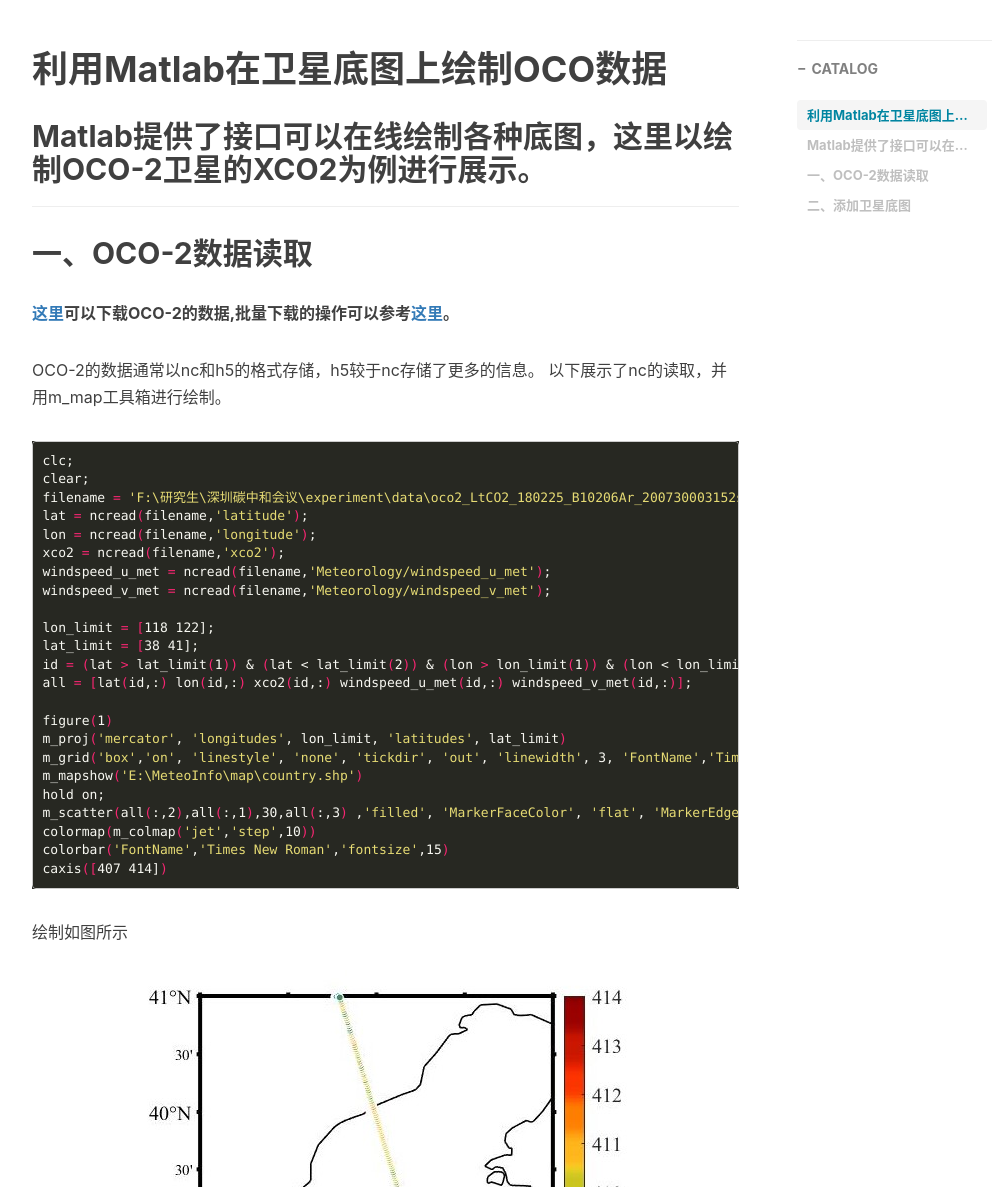
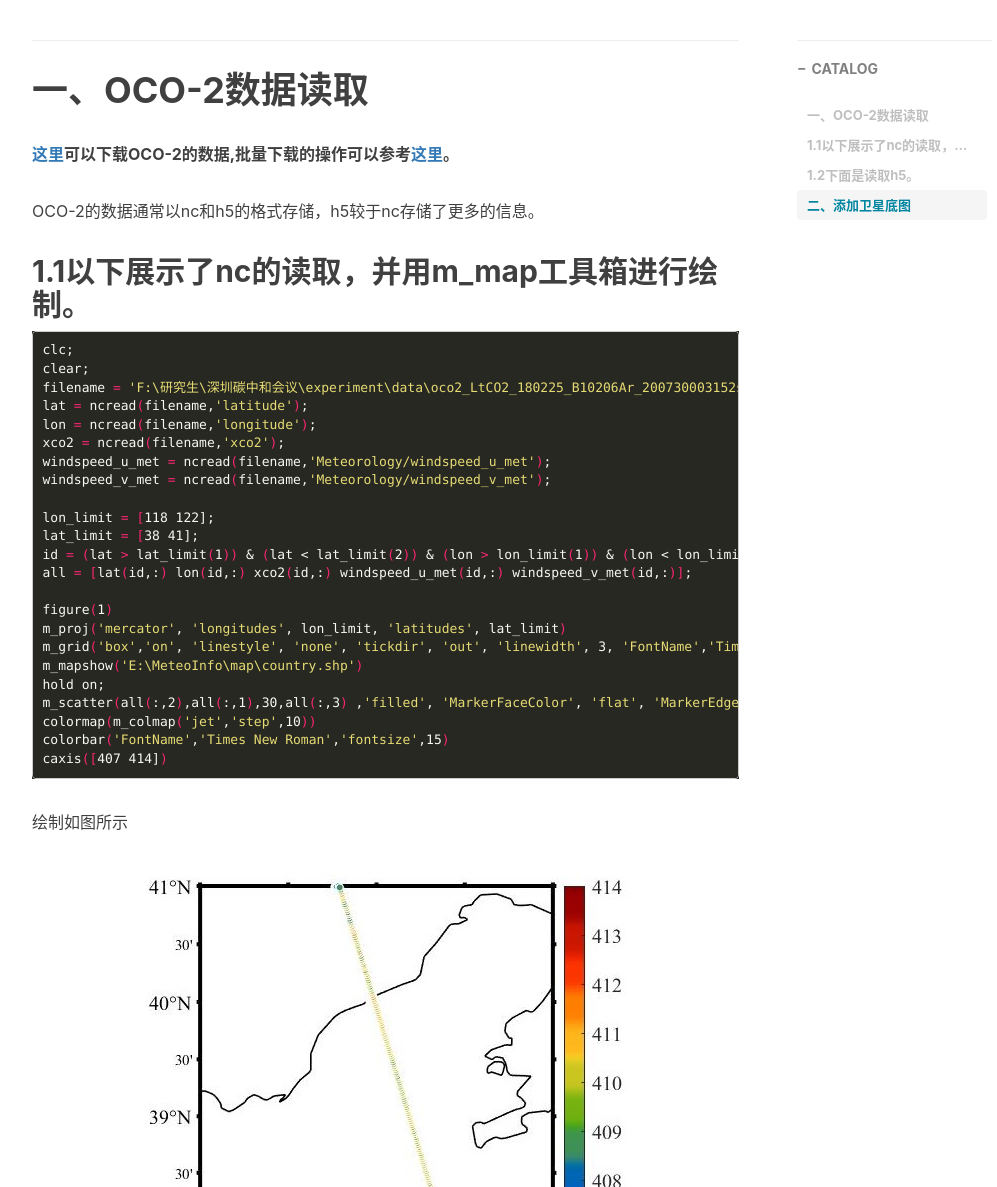
Before and after one commit to peisipand/peisipand.github.io, a Jekyll site: the page built from _posts/2021-04-13-利用Matlab在卫星底图上绘制OCO数据.md, in a window 1280 px wide and 1400 px high, scrolled down 412 px. Shown: the part 213-1400 px from the top of the window, without its empty margins (233-1230 px from the left). Built offline with Jekyll 4.4.1, drawn with Linux system fonts in a browser that asks for light colours; nearby versions of some CDN libraries; comment, search, counter and statistics services are not loaded; some of the changed text lies outside the part shown.

````diff
--- a/_posts/2021-04-13-利用Matlab在卫星底图上绘制OCO数据.md
+++ b/_posts/2021-04-13-利用Matlab在卫星底图上绘制OCO数据.md
@@ -12,19 +12,17 @@ tags:
 ---
 
 
-# 利用Matlab在卫星底图上绘制OCO数据
 
-Matlab提供了接口可以在线绘制各种底图，这里以绘制OCO-2卫星的XCO2为例进行展示。
---
+
 
 
 ---
 
-## 一、OCO-2数据读取
+# 一、OCO-2数据读取
 **[这里](https://disc.gsfc.nasa.gov/datasets/OCO2_L2_Diagnostic_10r/summary?keywords=OCO2)可以下载OCO-2的数据,批量下载的操作可以参考[这里](https://blog.csdn.net/peisipand/article/details/108224156?spm=1001.2014.3001.5501)。**
 
 OCO-2的数据通常以nc和h5的格式存储，h5较于nc存储了更多的信息。
-以下展示了nc的读取，并用m_map工具箱进行绘制。
+## 1.1以下展示了nc的读取，并用m_map工具箱进行绘制。
 ```bash
 clc;
 clear;
@@ -53,7 +51,7 @@ caxis([407 414])
 绘制如图所示
 ![picture1](/img/plot_nc.jpg)
 
-下面是读取h5。
+## 1.2下面是读取h5。
 ```bash
 clc;
 clear;
@@ -68,7 +66,7 @@ lon = double(h5read(filename,'/RetrievalGeometry/retrieval_longitude'));
 ```
 
 
-## 二、添加卫星底图
+# 二、添加卫星底图
 
 
 ```bash
--- a/index.html
+++ b/index.html
@@ -1,6 +1,6 @@
 ---
 layout: page
-description: "感谢您的访问——裴志鹏"
+description: "欢迎访问我的博客"
 ---
 
 {% for post in paginator.posts %}
````
Also changed, not shown: _posts/2019-04-21-This is  Title.md (+1 -1 lines), _posts/2021-04-13-GitBash.md (added, +47 -0 lines).
